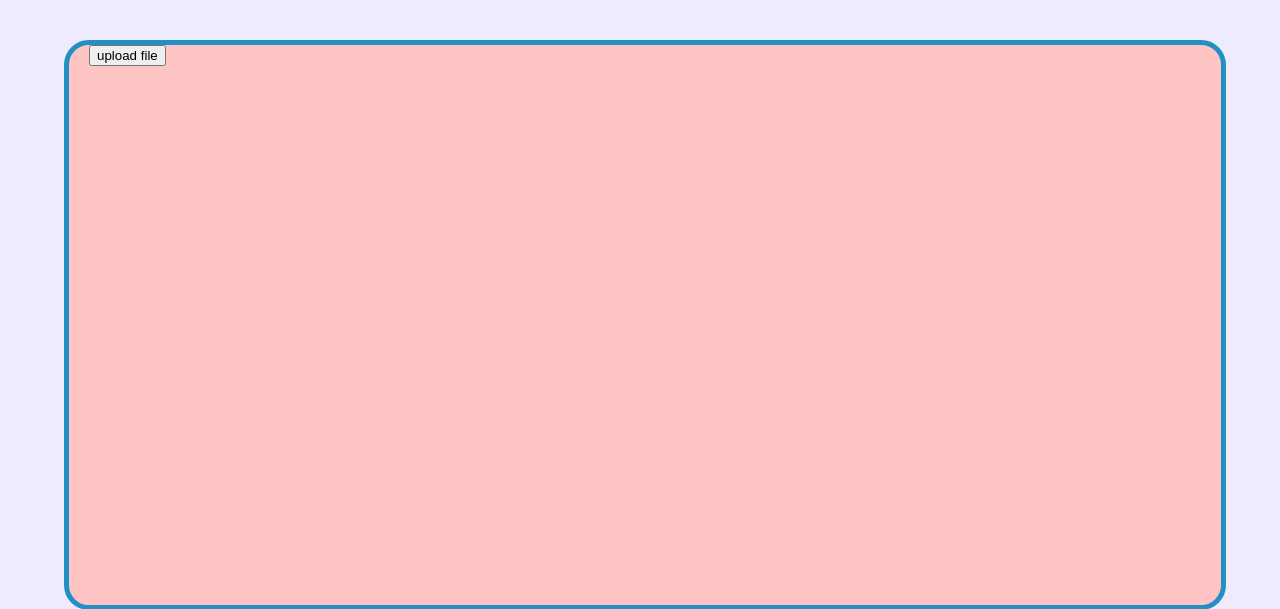
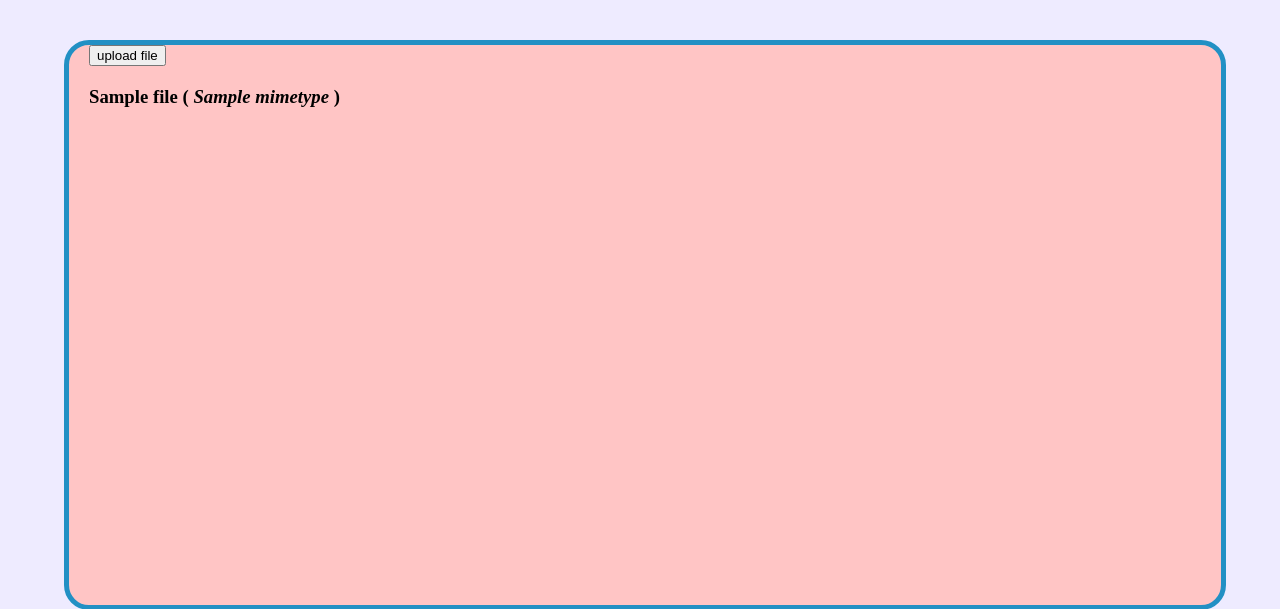
Before and after one commit to sebrai/prove_examen, a Flask app: template templates/home.html in a window 1280 px wide. Shown: the part 80-689 px from the top of the page. Run offline with Flask 3, Linux system fonts and the light colour scheme; the visitor is signed in with stand-in values (Sample User, id 1); tables that the repository leaves empty or names only in its code hold one stand-in row (values such as "Sample post"); the template is opened without the code that fills it: most values are stand-ins (such as "Sample title", 1, 10 or a date in 2020).

Commit message:
made uploaded files apeare in home

```diff
--- a/app.py
+++ b/app.py
@@ -84,7 +84,14 @@ def logout():
 def home():
     if  not session.get('id'):
       return redirect(url_for('login'))
-    return render_template('home.html')
+
+    conn = get_db_connection()
+    cursor = conn.cursor(dictionary=True)
+    cursor.execute("SELECT id,name, mimetype FROM files WHERE poster_id = %s",(session['id'],))
+    files = cursor.fetchall()
+    cursor.close()
+    conn.close()
+    return render_template('home.html',files= files)
 
 @app.route("/upload",methods = ["GET","POST"])
 def upload():
--- a/templates/home.html
+++ b/templates/home.html
@@ -14,6 +14,14 @@
     </header>
     <main>
         <a href="{{url_for('upload')}}"><button>upload file</button></a>
+        <div>
+            {% for file in files%}
+            <div>
+                <h3>{{file['name']}} ( <i>{{file['mimetype']}}</i> )</h3>
+
+            </div>
+            {% endfor%}
+        </div>
     </main>
     <footer>
         <a href="{{url_for('logout')}}"><button>logout</button></a>
```
